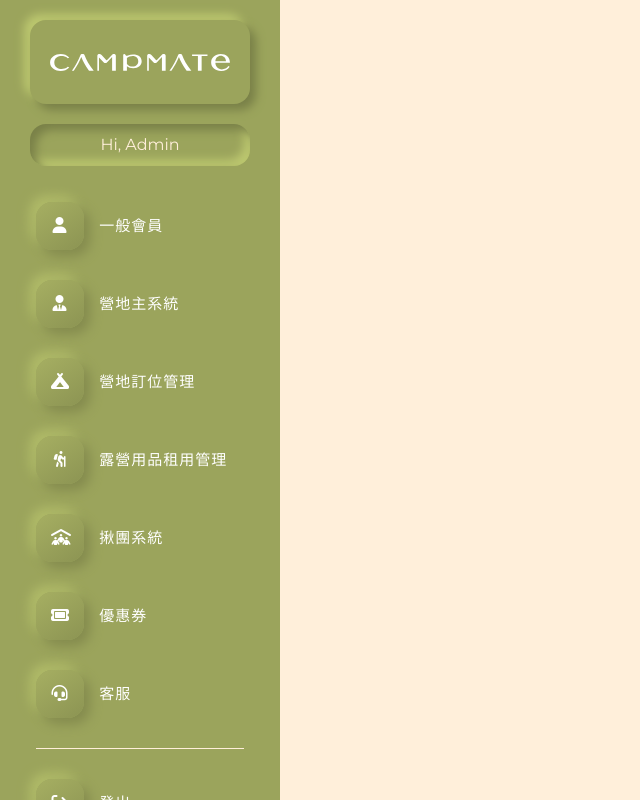
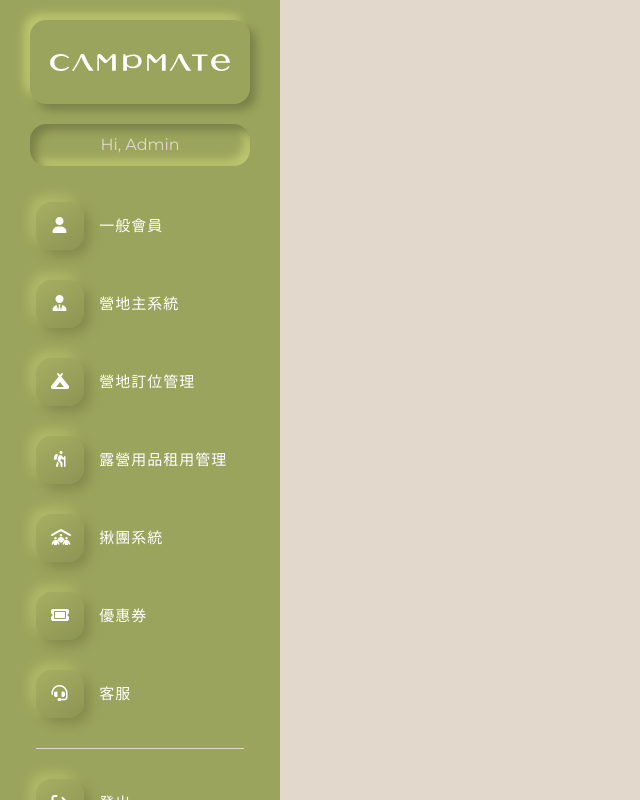
Before and after one commit to tch-robert/CampMate_Management_System, a PHP site: page /index.php in a window 1280 px wide. Shown: the whole page, without its empty margins (0-640 px from the left). Run offline with PHP 8.4, Linux system fonts and the light colour scheme.

Commit message:
bg color

```diff
--- a/css.php
+++ b/css.php
@@ -1,19 +1,14 @@
 <!-- Bootstrap CSS v5.2.1 -->
-<link href="https://cdn.jsdelivr.net/npm/bootstrap@5.3.2/dist/css/bootstrap.min.css" rel="stylesheet"
-    integrity="sha384-T3c6CoIi6uLrA9TneNEoa7RxnatzjcDSCmG1MXxSR1GAsXEV/Dwwykc2MPK8M2HN" crossorigin="anonymous" />
+<link href="https://cdn.jsdelivr.net/npm/bootstrap@5.3.2/dist/css/bootstrap.min.css" rel="stylesheet" integrity="sha384-T3c6CoIi6uLrA9TneNEoa7RxnatzjcDSCmG1MXxSR1GAsXEV/Dwwykc2MPK8M2HN" crossorigin="anonymous" />
 <link rel="stylesheet" href="https://cdn.jsdelivr.net/npm/bootstrap-icons@1.11.3/font/bootstrap-icons.min.css">
 
 <!-- Google Fonts -->
 <link rel="preconnect" href="https://fonts.googleapis.com">
 <link rel="preconnect" href="https://fonts.gstatic.com" crossorigin>
-<link
-    href="https://fonts.googleapis.com/css2?family=Montserrat:ital,wght@0,100..900;1,100..900&family=Noto+Sans+TC:wght@100..900&display=swap"
-    rel="stylesheet">
+<link href="https://fonts.googleapis.com/css2?family=Montserrat:ital,wght@0,100..900;1,100..900&family=Noto+Sans+TC:wght@100..900&display=swap" rel="stylesheet">
 
 <!-- Font Awesome -->
-<link rel="stylesheet" href="https://cdnjs.cloudflare.com/ajax/libs/font-awesome/6.5.2/css/all.min.css"
-    integrity="sha512-SnH5WK+bZxgPHs44uWIX+LLJAJ9/2PkPKZ5QiAj6Ta86w+fsb2TkcmfRyVX3pBnMFcV7oQPJkl9QevSCWr3W6A=="
-    crossorigin="anonymous" referrerpolicy="no-referrer" />
+<link rel="stylesheet" href="https://cdnjs.cloudflare.com/ajax/libs/font-awesome/6.5.2/css/all.min.css" integrity="sha512-SnH5WK+bZxgPHs44uWIX+LLJAJ9/2PkPKZ5QiAj6Ta86w+fsb2TkcmfRyVX3pBnMFcV7oQPJkl9QevSCWr3W6A==" crossorigin="anonymous" referrerpolicy="no-referrer" />
 
 <!-- css -->
 <style>
@@ -21,7 +16,7 @@
         --aside-width: 280px;
         --header-height: 186px;
         --primary-color: #9ba45c;
-        --secondary-color: #ffefda;
+        --secondary-color: #e2d8cc;
     }
 
     body {
```
